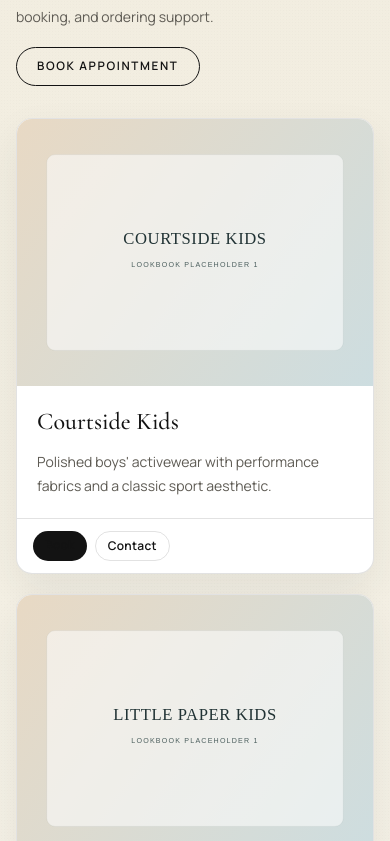
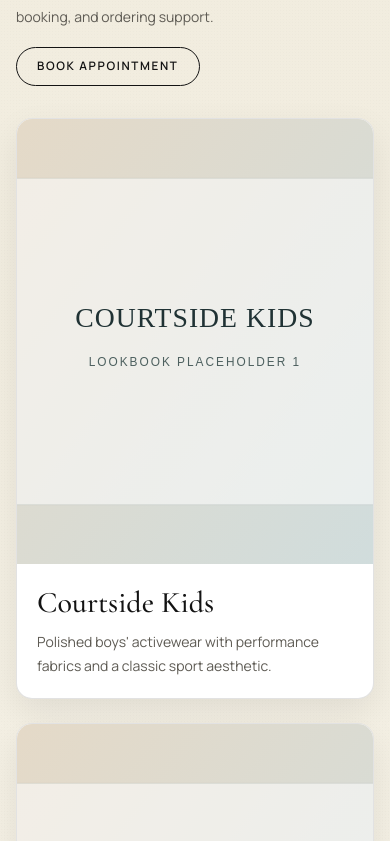
Before and after one commit to searchingforj/buttercupbebe-site, a Next.js app: page / in a window 390 px wide. Shown: the part 963-1804 px from the top of the page. Built offline with nearby package versions, Linux system fonts and the light colour scheme.

Commit message:
feat(brands): portrait cards and quick-view lookbook action

```diff
--- a/src/components/brands-showcase.tsx
+++ b/src/components/brands-showcase.tsx
@@ -4,6 +4,7 @@ import Image from "next/image";
 import Link from "next/link";
 import { useCallback, useEffect, useMemo, useRef, useState } from "react";
 
+import { Button, buttonStyles } from "@/components/ui/button";
 import type { Brand } from "@/data/brands";
 import { BOOKING_URL } from "@/lib/constants";
 
@@ -33,6 +34,7 @@ export function BrandsShowcase({ brands }: BrandsShowcaseProps) {
   const previouslyFocusedElement = useRef<HTMLElement | null>(null);
 
   const orderedBrands = useMemo(() => visuallyBalancedBrandOrder(brands), [brands]);
+  const activeLookbookUrl = activeBrand?.lookbookUrl ?? activeBrand?.lineSheetUrl;
 
   const closeModal = useCallback(() => {
     setActiveBrand(null);
@@ -116,11 +118,11 @@ export function BrandsShowcase({ brands }: BrandsShowcaseProps) {
 
   return (
     <>
-      <div className="grid gap-5 sm:grid-cols-2 xl:grid-cols-3">
+      <div className="grid gap-6 sm:grid-cols-2 xl:grid-cols-3">
         {orderedBrands.map((brand) => (
           <article
             key={brand.slug}
-            className="group relative cursor-pointer overflow-hidden rounded-2xl border border-[var(--border-soft)] bg-[var(--surface)] shadow-[0_18px_40px_rgba(43,54,54,0.08)] transition duration-300 hover:-translate-y-1 hover:shadow-[0_26px_48px_rgba(43,54,54,0.14)]"
+            className="group relative cursor-pointer overflow-hidden rounded-2xl border border-[var(--border-soft)] bg-[var(--surface)] shadow-[0_14px_35px_rgba(0,0,0,0.08)] transition duration-300 hover:-translate-y-1 hover:shadow-[0_20px_45px_rgba(0,0,0,0.13)]"
             onClick={() => openBrandModal(brand)}
             onKeyDown={(event) => {
               if (event.key === "Enter" || event.key === " ") {
@@ -132,81 +134,24 @@ export function BrandsShowcase({ brands }: BrandsShowcaseProps) {
             tabIndex={0}
             aria-label={`Open quick view for ${brand.name}`}
           >
-            <div className="relative aspect-[4/3] overflow-hidden bg-[var(--surface-strong)]">
+            <div className="relative aspect-[4/5] overflow-hidden bg-[var(--surface-strong)]">
               <Image
                 src={brand.images[0]}
                 alt={`${brand.name} collection preview`}
                 fill
-                className="object-cover transition duration-500 group-hover:scale-[1.03]"
+                className="object-cover transition duration-500 group-hover:scale-[1.04]"
                 sizes="(max-width: 640px) 100vw, (max-width: 1280px) 50vw, 33vw"
               />
-            </div>
-
-            <div className="space-y-3 p-5">
-              <h3 className="font-display text-2xl text-[var(--ink-strong)]">{brand.name}</h3>
-              <p className="text-sm leading-6 text-[var(--ink-muted)]">{brand.oneLiner}</p>
-            </div>
-
-            <div className="pointer-events-none absolute inset-0 hidden items-end bg-gradient-to-t from-[rgba(12,26,29,0.86)] via-[rgba(12,26,29,0.45)] to-transparent p-4 opacity-0 transition duration-300 group-hover:opacity-100 md:flex">
-              <div className="pointer-events-auto flex flex-wrap gap-2">
-                <a
-                  href={BOOKING_URL}
-                  target="_blank"
-                  rel="noopener noreferrer"
-                  className="rounded-full bg-[var(--surface)] px-3 py-1.5 text-xs font-semibold tracking-wide text-[var(--ink-strong)]"
-                  onClick={(event) => event.stopPropagation()}
-                >
-                  Book
-                </a>
-                <a
-                  href="#contact-section"
-                  className="rounded-full border border-[rgba(255,255,255,0.7)] px-3 py-1.5 text-xs font-semibold tracking-wide text-[var(--surface)]"
-                  onClick={(event) => event.stopPropagation()}
-                >
-                  Contact
-                </a>
-                {brand.lineSheetUrl ? (
-                  <a
-                    href={brand.lineSheetUrl}
-                    target="_blank"
-                    rel="noopener noreferrer"
-                    className="rounded-full border border-[rgba(255,255,255,0.7)] px-3 py-1.5 text-xs font-semibold tracking-wide text-[var(--surface)]"
-                    onClick={(event) => event.stopPropagation()}
-                  >
-                    Line Sheet
-                  </a>
-                ) : null}
+              <div className="pointer-events-none absolute inset-0 hidden items-end bg-gradient-to-t from-[rgba(15,15,15,0.62)] via-[rgba(15,15,15,0.1)] to-transparent p-4 opacity-0 transition duration-300 group-hover:opacity-100 md:flex">
+                <span className="text-xs font-semibold uppercase tracking-[0.16em] text-white">
+                  Quick View
+                </span>
               </div>
             </div>
 
-            <div className="flex flex-wrap gap-2 border-t border-[var(--border-soft)] px-4 py-3 md:hidden">
-              <a
-                href={BOOKING_URL}
-                target="_blank"
-                rel="noopener noreferrer"
-                className="rounded-full bg-[var(--ink-strong)] px-3 py-1.5 text-xs font-semibold tracking-wide text-[var(--surface)]"
-                onClick={(event) => event.stopPropagation()}
-              >
-                Book
-              </a>
-              <a
-                href="#contact-section"
-                className="rounded-full border border-[var(--border-soft)] px-3 py-1.5 text-xs font-semibold tracking-wide text-[var(--ink-muted)]"
-                onClick={(event) => event.stopPropagation()}
-              >
-                Contact
-              </a>
-              {brand.lineSheetUrl ? (
-                <a
-                  href={brand.lineSheetUrl}
-                  target="_blank"
-                  rel="noopener noreferrer"
-                  className="rounded-full border border-[var(--border-soft)] px-3 py-1.5 text-xs font-semibold tracking-wide text-[var(--ink-muted)]"
-                  onClick={(event) => event.stopPropagation()}
-                >
-                  Line Sheet
-                </a>
-              ) : null}
+            <div className="space-y-2 p-5">
+              <h3 className="font-display text-3xl leading-tight text-[var(--ink-strong)]">{brand.name}</h3>
+              <p className="text-sm leading-6 text-[var(--ink-muted)]">{brand.oneLiner}</p>
             </div>
           </article>
         ))}
@@ -214,7 +159,7 @@ export function BrandsShowcase({ brands }: BrandsShowcaseProps) {
 
       {activeBrand ? (
         <div
-          className="fixed inset-0 z-50 flex items-center justify-center bg-[rgba(12,26,29,0.6)] p-4"
+          className="fixed inset-0 z-50 flex items-center justify-center bg-[rgba(12,12,12,0.62)] p-4"
           onClick={closeModal}
         >
           <div
@@ -223,23 +168,18 @@ export function BrandsShowcase({ brands }: BrandsShowcaseProps) {
             aria-modal="true"
             aria-labelledby="quick-view-title"
             aria-describedby="quick-view-description"
-            className="max-h-[92vh] w-full max-w-4xl overflow-y-auto rounded-2xl border border-[var(--border-soft)] bg-[var(--surface)] p-5 shadow-[0_28px_60px_rgba(10,16,22,0.3)] sm:p-7"
+            className="max-h-[92vh] w-full max-w-5xl overflow-y-auto rounded-2xl border border-[var(--border-soft)] bg-[var(--surface)] p-5 shadow-[0_28px_60px_rgba(0,0,0,0.33)] sm:p-7"
             onClick={(event) => event.stopPropagation()}
           >
             <div className="mb-4 flex justify-end">
-              <button
-                type="button"
-                onClick={closeModal}
-                className="rounded-full border border-[var(--border-soft)] px-3 py-1.5 text-sm text-[var(--ink-muted)] transition hover:text-[var(--ink-strong)]"
-                aria-label="Close quick view"
-              >
+              <Button variant="secondary" size="sm" onClick={closeModal} aria-label="Close quick view">
                 Close
-              </button>
+              </Button>
             </div>
 
-            <div className="grid gap-6 lg:grid-cols-[1.15fr_1fr]">
+            <div className="grid gap-6 lg:grid-cols-[1fr_1fr]">
               <div className="space-y-3">
-                <div className="relative aspect-[4/3] overflow-hidden rounded-xl bg-[var(--surface-strong)]">
+                <div className="relative aspect-[4/5] overflow-hidden rounded-xl bg-[var(--surface-strong)]">
                   <Image
                     src={activeBrand.images[activeImageIndex]}
                     alt={`${activeBrand.name} image ${activeImageIndex + 1}`}
@@ -249,25 +189,27 @@ export function BrandsShowcase({ brands }: BrandsShowcaseProps) {
                   />
                 </div>
                 <div className="flex items-center justify-between gap-3">
-                  <button
+                  <Button
                     type="button"
+                    variant="secondary"
+                    size="sm"
                     onClick={() => advanceImage("previous")}
-                    className="rounded-full border border-[var(--border-soft)] px-3 py-1.5 text-xs font-semibold tracking-wide text-[var(--ink-muted)] transition hover:text-[var(--ink-strong)]"
                     aria-label="View previous image"
                   >
                     Previous
-                  </button>
+                  </Button>
                   <p className="text-xs tracking-[0.12em] text-[var(--ink-muted)]">
                     {activeImageIndex + 1} / {activeBrand.images.length}
                   </p>
-                  <button
+                  <Button
                     type="button"
+                    variant="secondary"
+                    size="sm"
                     onClick={() => advanceImage("next")}
-                    className="rounded-full border border-[var(--border-soft)] px-3 py-1.5 text-xs font-semibold tracking-wide text-[var(--ink-muted)] transition hover:text-[var(--ink-strong)]"
                     aria-label="View next image"
                   >
                     Next
-                  </button>
+                  </Button>
                 </div>
               </div>
 
@@ -286,24 +228,21 @@ export function BrandsShowcase({ brands }: BrandsShowcaseProps) {
                     href={BOOKING_URL}
                     target="_blank"
                     rel="noopener noreferrer"
-                    className="rounded-full bg-[var(--ink-strong)] px-4 py-2 text-xs font-semibold tracking-[0.16em] text-[var(--surface)]"
+                    className={buttonStyles({ variant: "primary", size: "md" })}
                   >
                     Book Appointment
                   </a>
-                  <Link
-                    href="/contact"
-                    className="rounded-full border border-[var(--ink-strong)] px-4 py-2 text-xs font-semibold tracking-[0.16em] text-[var(--ink-strong)] transition hover:bg-[var(--ink-strong)] hover:text-[var(--surface)]"
-                  >
+                  <Link href="/contact" className={buttonStyles({ variant: "secondary", size: "md" })}>
                     Contact to Order
                   </Link>
-                  {activeBrand.lineSheetUrl ? (
+                  {activeLookbookUrl ? (
                     <a
-                      href={activeBrand.lineSheetUrl}
+                      href={activeLookbookUrl}
                       target="_blank"
                       rel="noopener noreferrer"
-                      className="rounded-full border border-[var(--border-soft)] px-4 py-2 text-xs font-semibold tracking-[0.16em] text-[var(--ink-muted)]"
+                      className={buttonStyles({ variant: "secondary", size: "md" })}
                     >
-                      View Line Sheet
+                      View Lookbook PDF
                     </a>
                   ) : null}
                 </div>
@@ -313,7 +252,11 @@ export function BrandsShowcase({ brands }: BrandsShowcaseProps) {
                     href={activeBrand.websiteUrl}
                     target="_blank"
                     rel="noopener noreferrer"
-                    className="inline-block text-xs font-semibold tracking-[0.12em] text-[var(--ink-muted)] underline-offset-4 hover:underline"
+                    className={buttonStyles({
+                      variant: "ghost",
+                      size: "sm",
+                      className: "!px-0 !normal-case !tracking-[0.12em]",
+                    })}
                   >
                     Visit Website
                   </a>
--- a/src/data/brands.ts
+++ b/src/data/brands.ts
@@ -3,6 +3,7 @@ export type Brand = {
   name: string;
   oneLiner: string;
   websiteUrl?: string;
+  lookbookUrl?: string;
   lineSheetUrl?: string;
   images: string[];
   featured?: boolean;
@@ -30,6 +31,7 @@ export const brands: Brand[] = [
     oneLiner:
       "Classic children's apparel featuring vibrant colors, playful patterns, and everyday silhouettes.",
     websiteUrl: "https://www.littlepaperkids.com/",
+    lookbookUrl: "/lookbooks/little-paper-kids-lookbook.pdf",
     images: imagesFor("little-paper-kids"),
     featured: true,
   },
```
Also changed, not shown: 1 other file (tests, documents, lock files or other folders).
